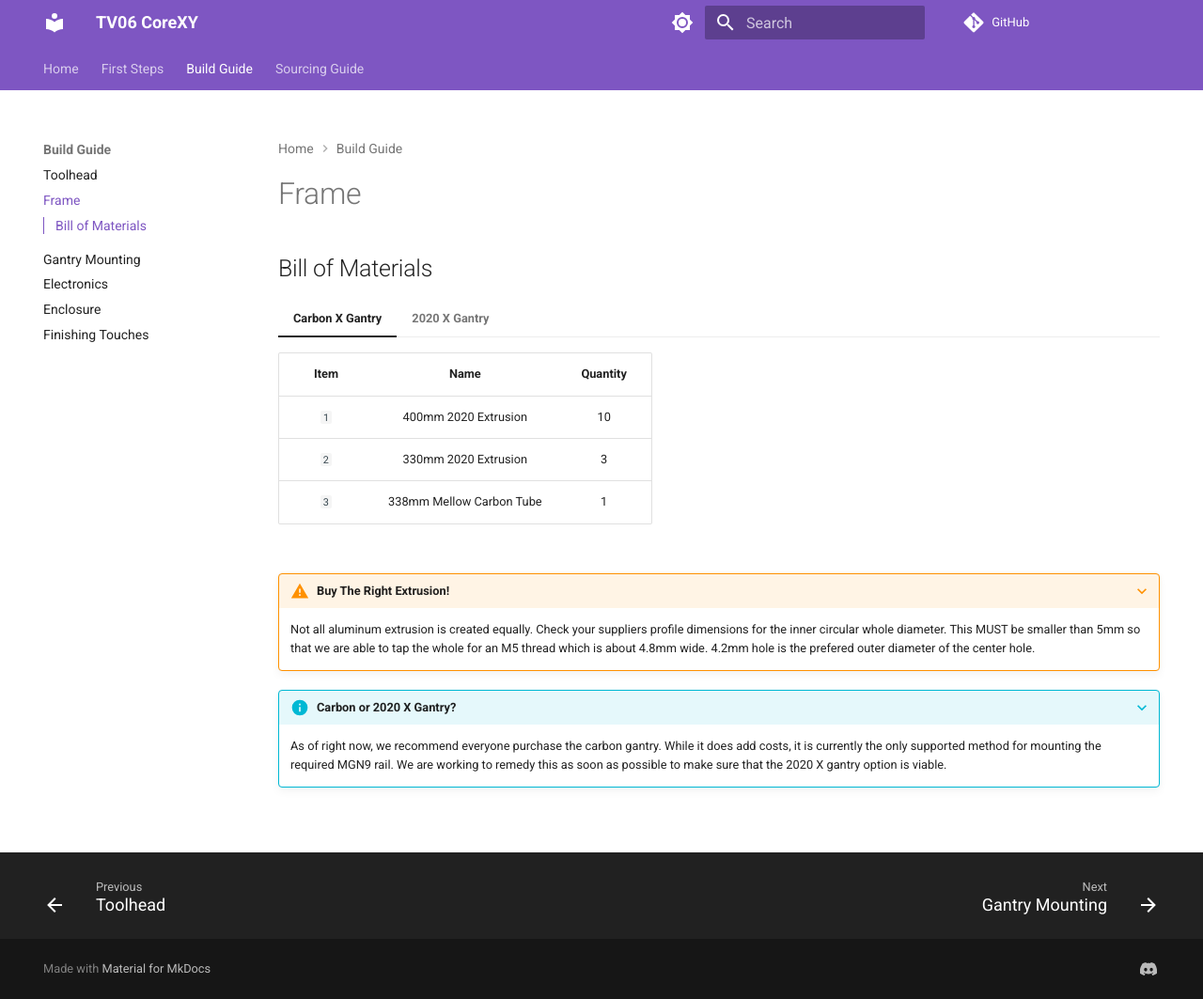
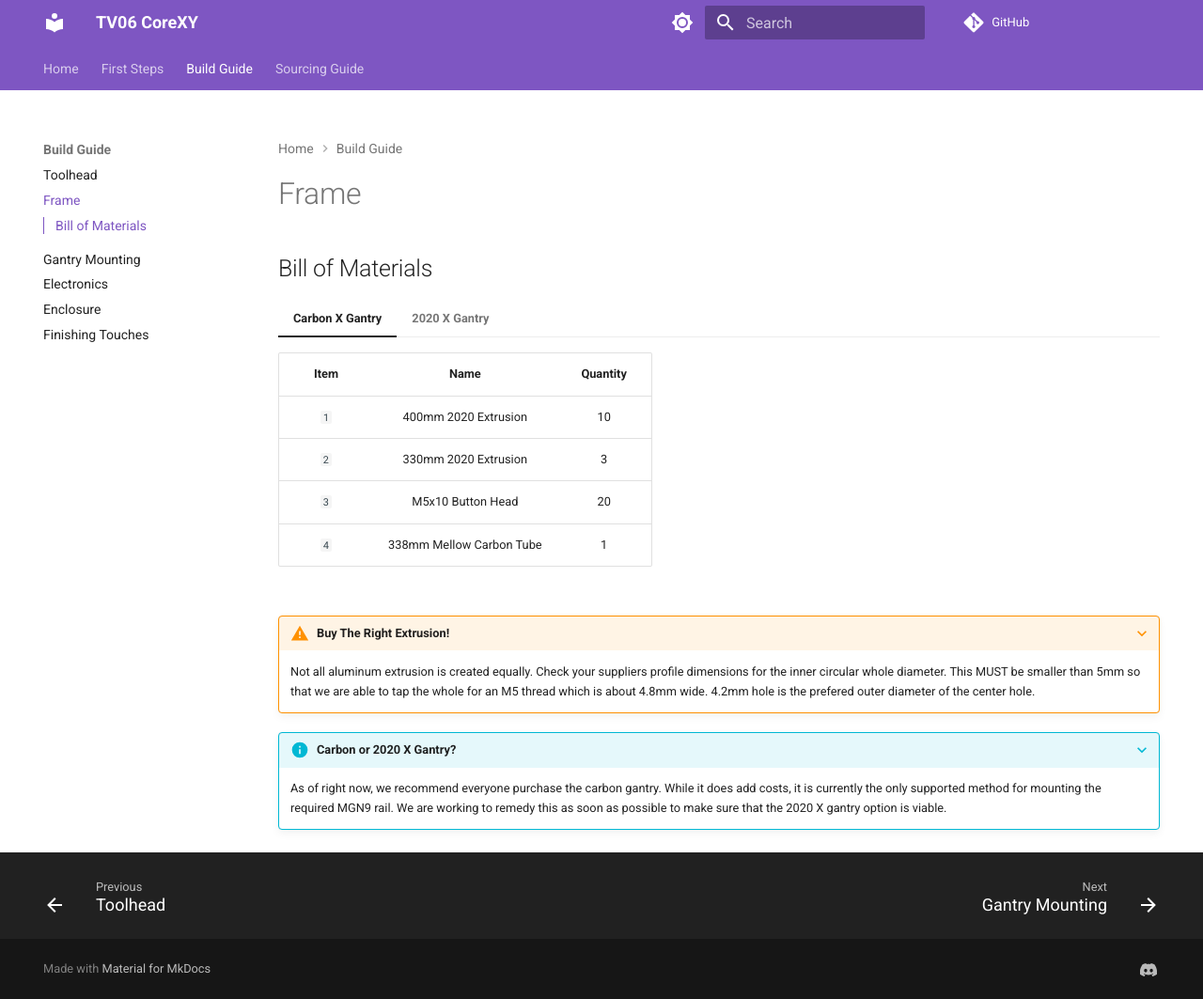
Before and after one commit to VectorForce3D/TV06_XY, an MkDocs documentation site: the page built from docs/buildguide/frame.md, in a window 1280 px wide and 1063 px high. Shown: the whole window at 94% size. Built offline with MkDocs 1.6.1 and Material for MkDocs 9.7.7, drawn with Linux system fonts in a browser that asks for light colours; comment, search, counter and statistics services are not loaded.

Commit message:
Update frame.md

```diff
--- a/docs/buildguide/frame.md
+++ b/docs/buildguide/frame.md
@@ -5,7 +5,8 @@
     | :---: | :---: | :----: |
     | `1` | 400mm 2020 Extrusion | 10 |
     | `2` | 330mm 2020 Extrusion | 3 |
-    | `3` | 338mm Mellow Carbon Tube | 1 |
+    | `3` | M5x10 Button Head | 20 |
+    | `4` | 338mm Mellow Carbon Tube | 1 |
 
 === "2020 X Gantry"
 
@@ -13,7 +14,8 @@
     | :---: | :---: | :----: |
     | `1` | 400mm 2020 Extrusion | 10 |
     | `2` | 330mm 2020 Extrusion | 3 |
-    | `3` | 340mm 2020 Extrusion | 1 |
+    | `3` | M5x10 Button Head | 20 |
+    | `4` | 340mm 2020 Extrusion | 1 |
 
 ???+ warning "Buy The Right Extrusion!"
 
```
